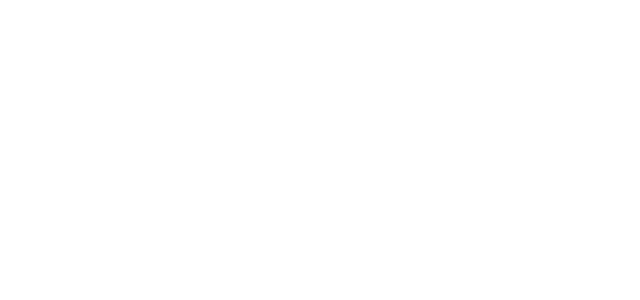
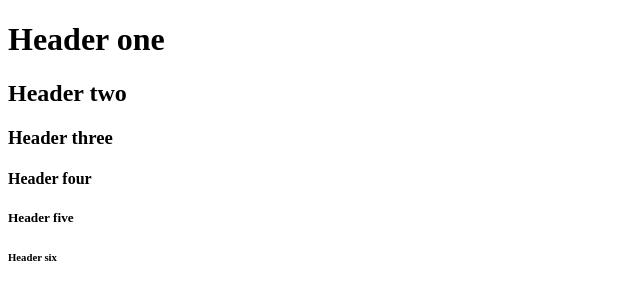
Before and after one commit to Zubbyhub/HTML2, a plain HTML site: page index.html in a window 1280 px wide. Shown: the whole page, without its empty margins (0-640 px from the left). Drawn offline with Linux system fonts and the light colour scheme.

Commit message:
html headers added

```diff
--- a/index.html
+++ b/index.html
@@ -3,9 +3,14 @@
 <head>
     <meta charset="UTF-8">
     <meta name="viewport" content="width=device-width, initial-scale=1.0">
-    <title>Document</title>
+    <title>Html 2</title>
 </head>
 <body>
-
+    <h1>Header one</h1>
+    <h2>Header two</h2>
+    <h3>Header three</h3>
+    <h4>Header four </h4>
+    <h5>Header five</h5>
+    <h6>Header six</h6>
 </body>
 </html>
```
